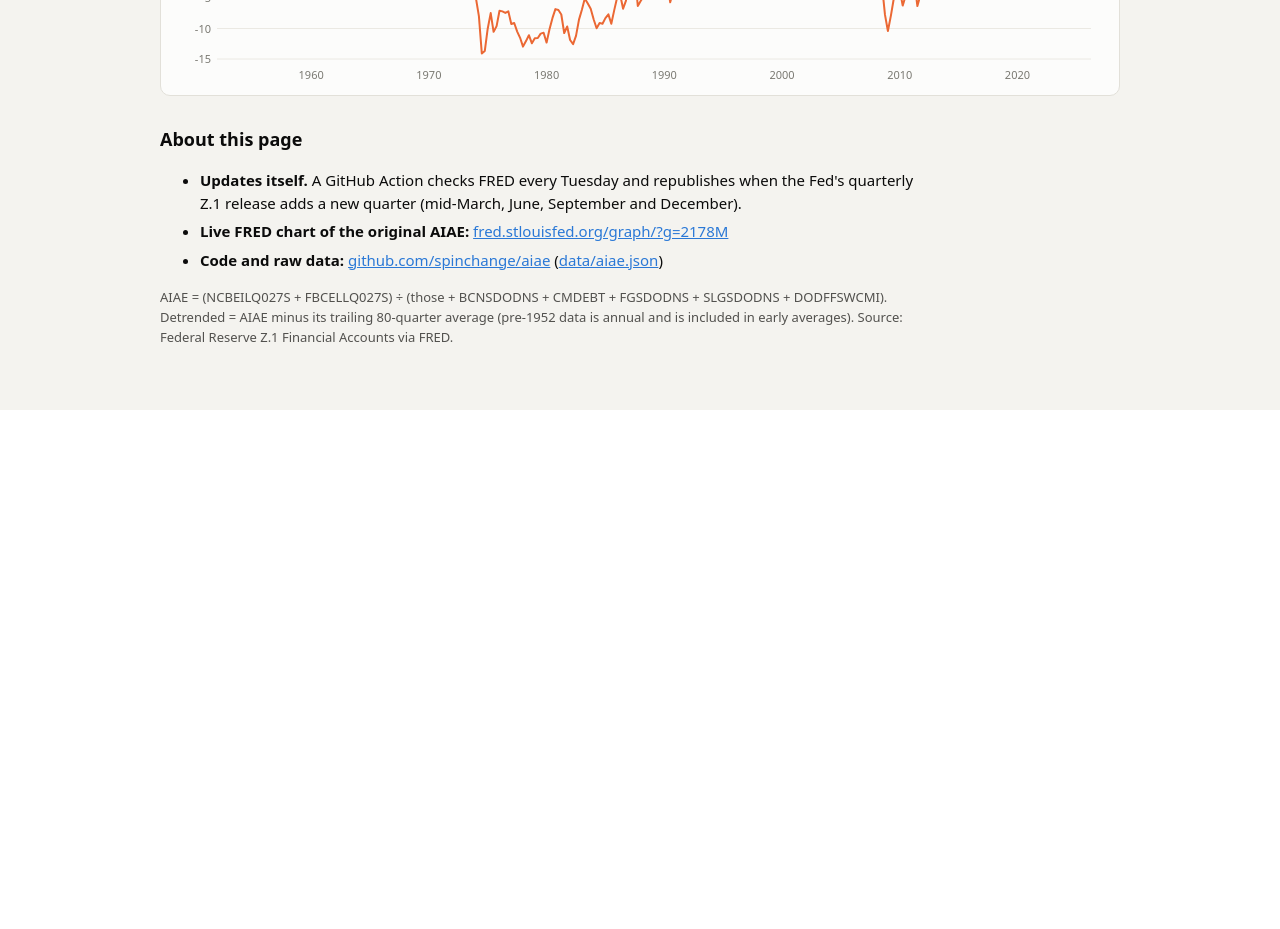
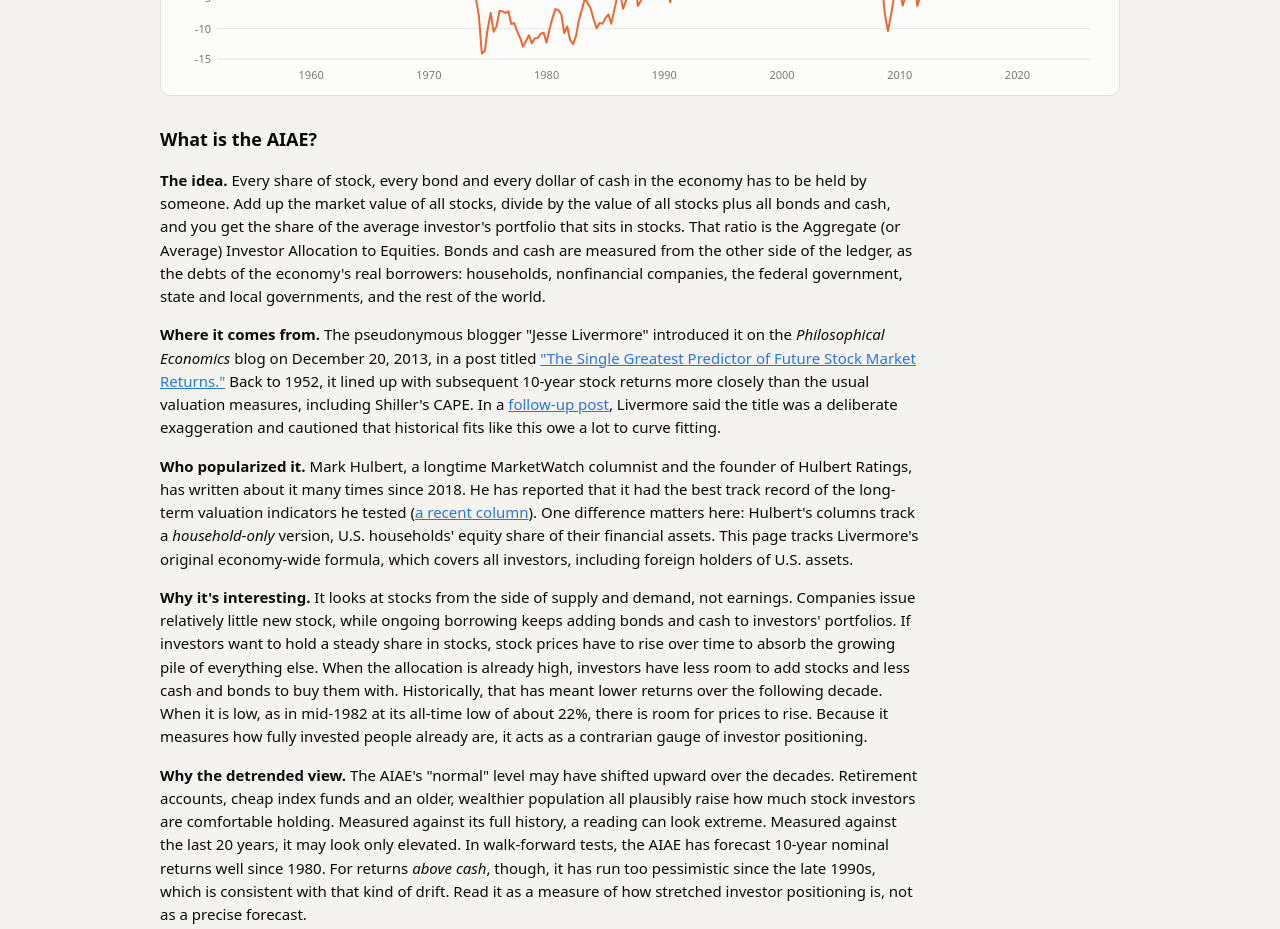
Before and after one commit to spinchange/aiae, a plain HTML site: page index.html in a window 1280 px wide. Shown: the part 960-1889 px from the top of the page. Before the commit the page ends 1370 px from the top, so only its background shows below. Drawn offline with Linux system fonts and the light colour scheme.

Commit message:
Add 'What is the AIAE?' section: origin, Hulbert, rationale, caveats
Co-Authored-By: Claude Opus 5.5 <noreply@anthropic.com>
Claude-Session: https://claude.ai/code/session_01PMUvnNiVvzdMk8JdtLNkJc

```diff
--- a/index.html
+++ b/index.html
@@ -37,6 +37,12 @@ pre{background:var(--surface-1);border:1px solid var(--border);border-radius:8px
 </div>
 <div class="card" id="chart-original"><h3>Original AIAE</h3><p class="cap">Equities as a share of investors' total holdings of equities, bonds and cash (%). The dashed line is the 1952–present average.</p><div class="plot"></div><div class="tip"></div></div>
 <div class="card" id="chart-detrended"><h3>Detrended AIAE</h3><p class="cap">Points above (+) or below (−) the AIAE's own trailing 20-year average. Starts in 1970, the first quarter with 20 years of history.</p><div class="plot"></div><div class="tip"></div></div>
+<h2 id="what" style="font-size:18px;margin:30px 0 6px">What is the AIAE?</h2>
+<p><b>The idea.</b> Every share of stock, every bond and every dollar of cash in the economy has to be held by someone. Add up the market value of all stocks, divide by the value of all stocks plus all bonds and cash, and you get the share of the average investor's portfolio that sits in stocks. That ratio is the Aggregate (or Average) Investor Allocation to Equities. Bonds and cash are measured from the other side of the ledger, as the debts of the economy's real borrowers: households, nonfinancial companies, the federal government, state and local governments, and the rest of the world.</p>
+<p><b>Where it comes from.</b> The pseudonymous blogger "Jesse Livermore" introduced it on the <i>Philosophical Economics</i> blog on December 20, 2013, in a post titled <a href="https://www.philosophicaleconomics.com/2013/12/the-single-greatest-predictor-of-future-stock-market-returns/">"The Single Greatest Predictor of Future Stock Market Returns."</a> Back to 1952, it lined up with subsequent 10-year stock returns more closely than the usual valuation measures, including Shiller's CAPE. In a <a href="https://www.philosophicaleconomics.com/2013/12/valuation-and-returns-adventures-in-curve-fitting/">follow-up post</a>, Livermore said the title was a deliberate exaggeration and cautioned that historical fits like this owe a lot to curve fitting.</p>
+<p><b>Who popularized it.</b> Mark Hulbert, a longtime MarketWatch columnist and the founder of Hulbert Ratings, has written about it many times since 2018. He has reported that it had the best track record of the long-term valuation indicators he tested (<a href="https://finance.yahoo.com/news/chart-tracks-single-greatest-predictor-210900867.html">a recent column</a>). One difference matters here: Hulbert's columns track a <i>household-only</i> version, U.S. households' equity share of their financial assets. This page tracks Livermore's original economy-wide formula, which covers all investors, including foreign holders of U.S. assets.</p>
+<p><b>Why it's interesting.</b> It looks at stocks from the side of supply and demand, not earnings. Companies issue relatively little new stock, while ongoing borrowing keeps adding bonds and cash to investors' portfolios. If investors want to hold a steady share in stocks, stock prices have to rise over time to absorb the growing pile of everything else. When the allocation is already high, investors have less room to add stocks and less cash and bonds to buy them with. Historically, that has meant lower returns over the following decade. When it is low, as in mid-1982 at its all-time low of about 22%, there is room for prices to rise. Because it measures how fully invested people already are, it acts as a contrarian gauge of investor positioning.</p>
+<p><b>Why the detrended view.</b> The AIAE's "normal" level may have shifted upward over the decades. Retirement accounts, cheap index funds and an older, wealthier population all plausibly raise how much stock investors are comfortable holding. Measured against its full history, a reading can look extreme. Measured against the last 20 years, it may look only elevated. In walk-forward tests, the AIAE has forecast 10-year nominal returns well since 1980. For returns <i>above cash</i>, though, it has run too pessimistic since the late 1990s, which is consistent with that kind of drift. Read it as a measure of how stretched investor positioning is, not as a precise forecast.</p>
 <h2 style="font-size:18px;margin:30px 0 6px">About this page</h2>
 <ul>
 <li><b>Updates itself.</b> A GitHub Action checks FRED every Tuesday and republishes when the Fed's quarterly Z.1 release adds a new quarter (mid-March, June, September and December).</li>
```
